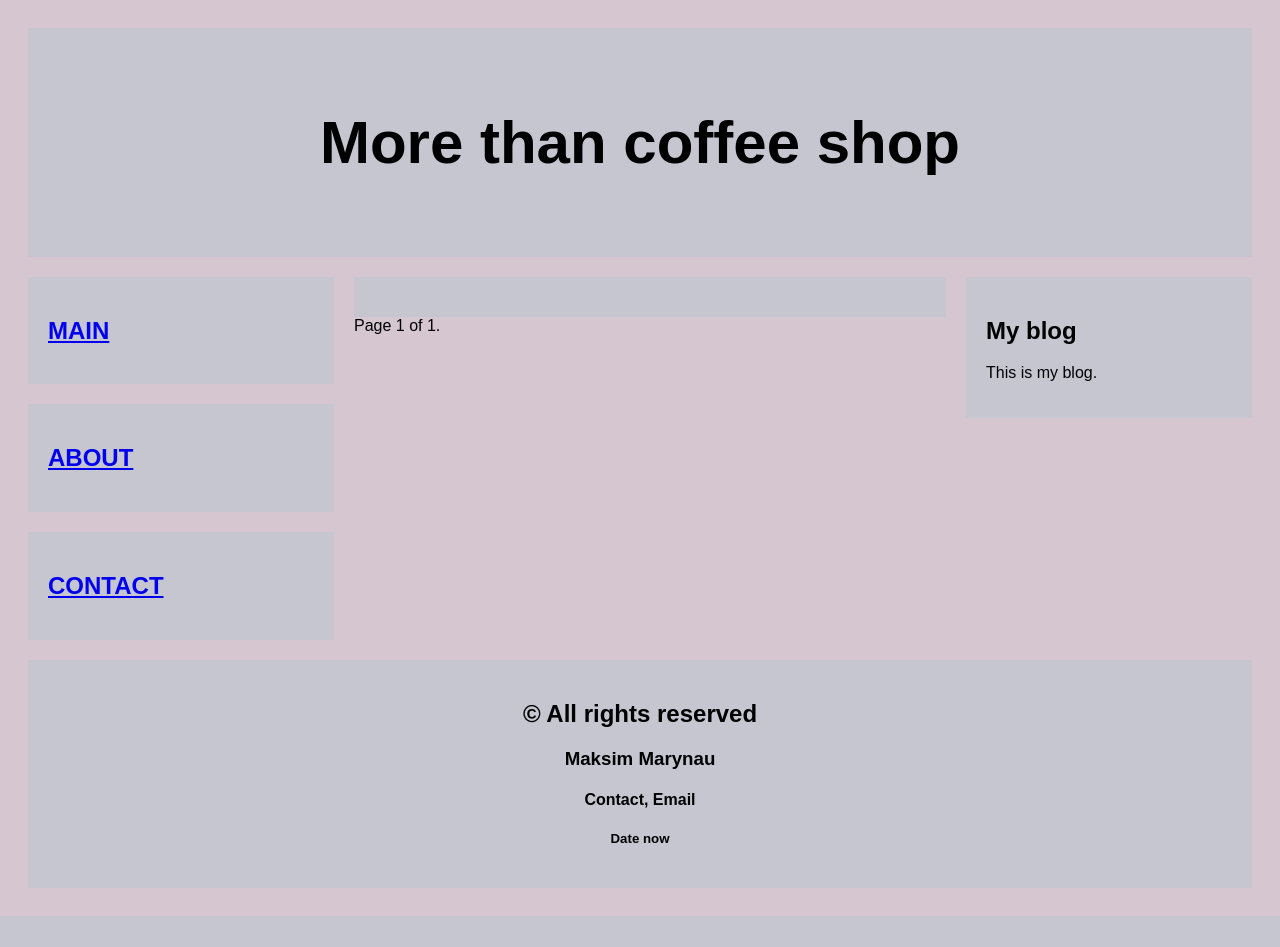
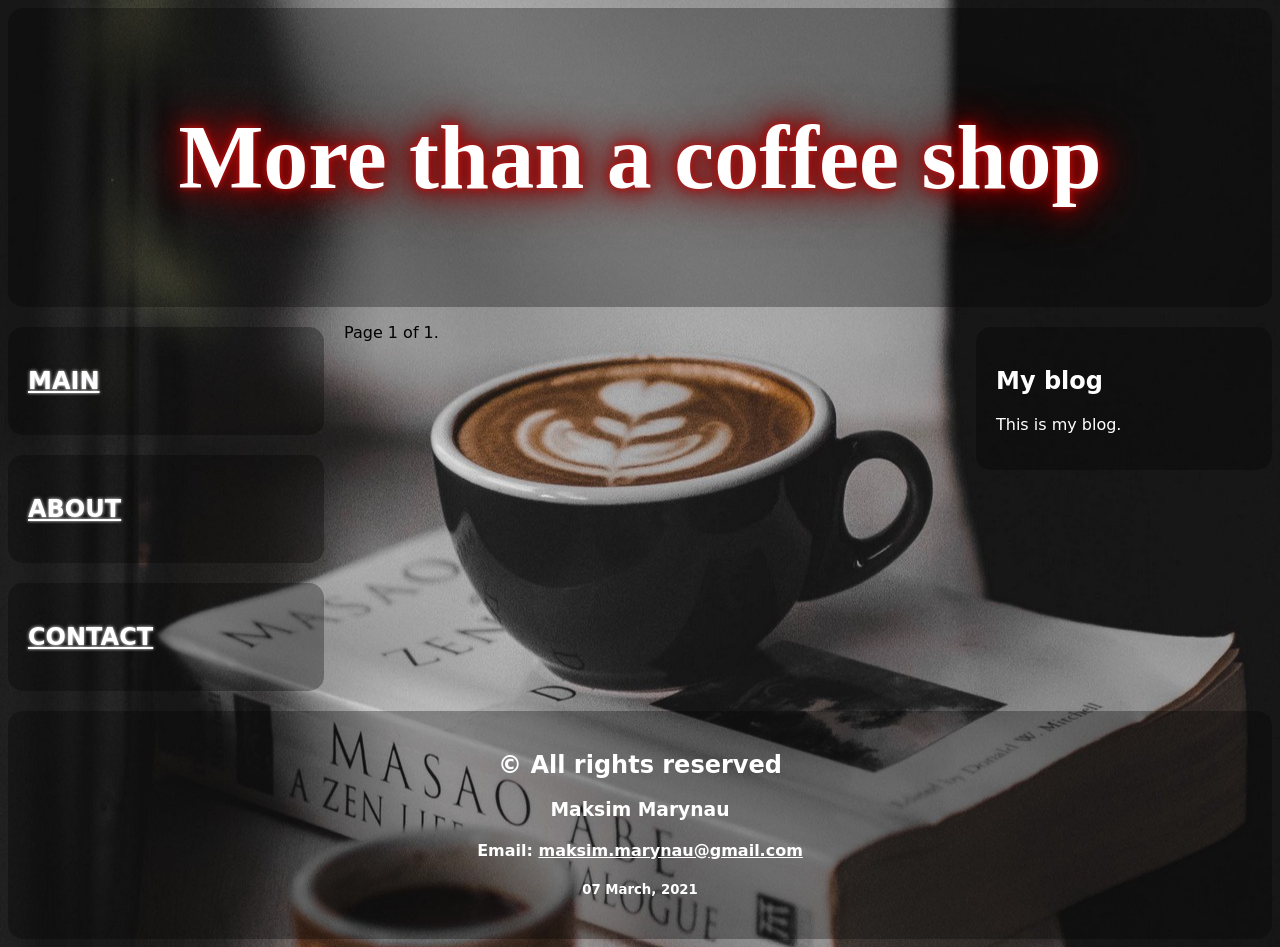
Before and after one commit to MaksimMarynau/coffee_shop, a Django app: page / in a window 1280 px wide. Before the commit the page ends 916 px from the top, so only its background shows below. Run offline with Django 3.2, Linux system fonts and the light colour scheme; data that the repository does not hold is empty.

Commit message:
made some changes with styles, templates and views.

```diff
--- a/src/coffee_shop_project/coffee_shop_project/apps/coffee_board/forms.py
+++ b/src/coffee_shop_project/coffee_shop_project/apps/coffee_board/forms.py
@@ -6,3 +6,7 @@ class CommentForm(forms.ModelForm):
     class Meta:
         model = Comment
         fields = ('name', 'email', 'body')
+        widgets = {'body': forms.Textarea(attrs={'rows':10,
+                                                   'cols':40,
+                                                   'style':'resize:none;'}),
+        }
--- a/src/coffee_shop_project/coffee_shop_project/apps/coffee_board/static/css/main.css
+++ b/src/coffee_shop_project/coffee_shop_project/apps/coffee_board/static/css/main.css
@@ -3,20 +3,67 @@
 }
 
 body {
-    font-family: Arial;
-    padding: 20px;
-    background: #D5C6D0;
+    font-family: Apple Chancery, cursive;
+    background-image: url("../coffee_back.jpg");
+    background-repeat: no-repeat;
+    background-attachment: fixed;
+    background-position: center;
 }
 
 li {
-    list-style-type: " - ";
+    list-style-type: " * ";
+}
+
+a {
+    color: white;
+}
+
+h2.updated {
+    text-shadow: 0 0 0.15em white;
+}
+
+.transparent1 {
+    background-color: rgba(0,0,0,0.3);
+    border-radius: 15px;
+}
+.transparent1.hidden {
+    background-color: rgba(0,0,0,0);
 }
 
 .header {
     padding: 30px;
-    font-size: 40px;
+    font-size: 60px;
+    font-family: Brush Script MT;
     text-align: center;
-    background: #C5C6D0;
+    min-height: 100%;
+    display: flex;
+    flex-direction: column;
+    justify-content: center;
+    align-items: center;
+    line-height: 1;
+    color: white;
+    animation: neon .08s ease-in-out infinite alternate;
+
+}
+@keyframes neon {
+  from {
+    text-shadow:
+    0 0 6px rgba(206, 18, 18,0.92),
+    0 0 30px rgba(183, 16, 16,0.34),
+    0 0 12px rgba(128, 5, 5, 0.52),
+    0 0 21px rgba(128, 5, 5, 0.92),
+    0 0 34px rgba(128, 5, 5, 0.78),
+    0 0 54px rgba(128, 5, 5, 0.92);
+  }
+  to {
+    text-shadow:
+    0 0 6px rgba(206, 18, 18,0.98),
+    0 0 30px rgba(183, 16, 16,0.42),
+    0 0 12px rgba(128, 5, 5, 0.58),
+    0 0 22px rgba(128, 5, 5, 0.84),
+    0 0 38px rgba(128, 5, 5, 0.88),
+    0 0 60px rgba(128, 5, 5, 1);
+  }
 }
 
 .leftcolumn {
@@ -37,20 +84,20 @@ li {
 }
 
 .img1 {
-    background-size: cover;
-    background-repeat: no-repeat;
-    width: 100%;
+    width: 30%;
     padding: 20px;
+    border-radius: 50%;
 }
 
 .img2 {
     width: 50%;
     height: auto;
     padding: 20px;
+    border-radius: 50%;
 }
 
 .card {
-    background-color: #C5C6D0;
+    color: white;
     padding: 20px;
     margin-top: 20px;
 }
@@ -63,11 +110,41 @@ li {
 
 .footer {
     padding: 20px;
-    background: #C5C6D0;
+    color: white;
     margin-top: 20px;
     bottom: 0px;
     width: 100%;
     text-align: center;
+}
+
+.pagination {
+  display: inline-block;
+}
+
+.pagination a {
+  color: black;
+  float: left;
+  padding: 8px 16px;
+  text-decoration: none;
+}
+.pagination a:hover {
+  background-color: #ddd;
+  border-radius: 5px;
+}
+.comment_button {
+    border: none;/ outline: none;
+    padding: 15px;
+    border-radius: 10px;
+    font-size: 18px;
+    color: white;
+    background-color: rgba(0,0,0,0.3);
+}
+
+.textcenter {
+    text-align: center;
+    padding: 10px;
+    font-size: 30px;
+    text-shadow: 0 0 0.15em white;
 }
 
 #myBtn {
@@ -77,16 +154,17 @@ li {
     right: 30px;
     z-index: 99;
     border: none;/ outline: none;
-    background-color: #C5C6EF;
-    color: black;
+    background-color: rgba(0,0,0,0.3);
+    color: white;
     cursor: pointer;
     padding: 15px;
     border-radius: 10px;
     font-size: 18px;
+    font-family: Apple Chancery, cursive;
 }
 
 #myBtn:hover {
-    background-color: #555;
+    background-color: #333;
 }
 
 @media screen and (max-width: 800px) {
--- a/src/coffee_shop_project/coffee_shop_project/apps/coffee_board/templates/base.html
+++ b/src/coffee_shop_project/coffee_shop_project/apps/coffee_board/templates/base.html
@@ -1,4 +1,5 @@
 {% load static %}
+{% load custom_tags %}
 <!DOCTYPE html>
 <html>
 <head>
@@ -7,19 +8,27 @@
 </head>
 <body>
 <button onclick="topFunction()" id="myBtn" title="Go to top">Go to top</button>
-<div class="header">
-    <h2>More than coffee shop</h2>
+<div class=transparent1>
+    <div class = "header">
+        <h2>More than a coffee shop</h2>
+    </div>
 </div>
 <div class="row">
     <div class="leftcolumn">
+        <div class="transparent1">
             <div class="card">
-            <h2><a href="{% url 'product_list' %}">MAIN</a></h2>
+                <h2 class="updated"><a href="{% url 'product_list' %}">MAIN</a></h2>
             </div>
+        </div>
+        <div class="transparent1">
             <div class="card">
-            <h2><a href="#">ABOUT</a></h2>
+                <h2 class="updated"><a href="{% url 'about' %}">ABOUT</a></h2>
             </div>
+        </div>
+        <div class="transparent1">
             <div class="card">
-            <h2><a href="#">CONTACT</a></h2>
+                <h2 class="updated"><a href="{% url 'contact' %}">CONTACT</a></h2>
+            </div>
         </div>
     </div>
     <div class="middle">
@@ -28,18 +37,21 @@
     {% endblock content %}
     </div>
     <div class="rightcolumn">
+        <div class="transparent1">
             <div class="card">
                 <h2>My blog</h2>
                 <p>This is my blog.</p>
             </div>
         </div>
     </div>
-
+</div>
+<div class=transparent1>
     <div class="footer">
         <h2>&copy; All rights reserved</h2>
         <h3>Maksim Marynau</h3>
-    <h4>Contact, Email</h4>
-    <h5>Date now</h5>
+        <h4>Email: <a href="#">maksim.marynau@gmail.com</a></h4>
+        <h5>{% date_now %}</h5>
+    </div>
 </div>
 
 <script src="{% static "js/script.js" %}"></script>
--- a/src/coffee_shop_project/coffee_shop_project/apps/coffee_board/templates/pagination.html
+++ b/src/coffee_shop_project/coffee_shop_project/apps/coffee_board/templates/pagination.html
@@ -1,13 +1,13 @@
+{% load static %}
 <div class="pagination">
-    <span class="step-links">
+    <p>
+        Page {{ page_obj.number }} of {{ page_obj.paginator.num_pages }}.
+    </p>
+    <span>
         {% if page_obj.has_previous %}
             <a href="?page=1">&laquo; first</a>
             <a href="?page={{ page_obj.previous_page_number }}">previous</a>
         {% endif %}
-
-        <span class="current">
-            Page {{ page_obj.number }} of {{ page_obj.paginator.num_pages }}.
-        </span>
 
         {% if page_obj.has_next %}
             <a href="?page={{ page_obj.next_page_number }}">next</a>
--- a/src/coffee_shop_project/coffee_shop_project/apps/coffee_board/templates/products/product_list.html
+++ b/src/coffee_shop_project/coffee_shop_project/apps/coffee_board/templates/products/product_list.html
@@ -3,17 +3,20 @@
 {% block title %}My Coffee Blog{% endblock %}
 
 {% block content %}
-    <div class="card">
+
         {% for product in my_products %}
-            <ul>
-                <h2>
+        <div class="transparent1">
+            <div class="card">
+                <h2 class='updated'>
                   <a href="{{ product.get_absolute_url }}">{{ product.title }}</a>
                 </h2>
-                <li>Posted: {{ product.publish }}</li>
+                <p>
+                    Posted: {{ product.publish }}
+                </p>
                 <img src="{{ product.products_description.image.url }}" class="img1">
-            </ul>
+            </div>
+        </div>
         {% endfor %}
-    </div>
 
     {% include "pagination.html" with page=page_obj %}
 {% endblock %}
--- /dev/null
+++ b/src/coffee_shop_project/coffee_shop_project/apps/coffee_board/templatetags/custom_tags.py
@@ -0,0 +1,9 @@
+from django import template
+from datetime import date
+
+register = template.Library()
+
+@register.simple_tag()
+def date_now():
+    current_date = date.today()
+    return current_date.strftime("%d %B, %Y")
--- a/src/coffee_shop_project/coffee_shop_project/apps/coffee_board/urls.py
+++ b/src/coffee_shop_project/coffee_shop_project/apps/coffee_board/urls.py
@@ -4,6 +4,8 @@ from . import views
 
 urlpatterns = [
     path('', views.ProductView.as_view(), name='product_list'),
+    path('about/', views.aboutView, name='about'),
+    path('contact/', views.contactView, name='contact'),
     path("<slug:slug>/", views.ProductDetailView.as_view(),
         name='product_detail'
     ),
--- a/src/coffee_shop_project/coffee_shop_project/apps/coffee_board/views.py
+++ b/src/coffee_shop_project/coffee_shop_project/apps/coffee_board/views.py
@@ -1,7 +1,7 @@
 from django.shortcuts import render, get_object_or_404, redirect
 from django.views.generic import ListView, DetailView
 from django.views.generic.base import View
-
+from django.core.paginator import Paginator
 
 # Create your views here.
 from .models import Product, Comment
@@ -10,8 +10,8 @@ from .forms import CommentForm
 class ProductView(ListView):
     model = Product
     queryset = Product.objects.filter(status='published').order_by('-publish')
+    template_name = 'products/product_list.html'
     paginate_by = 2
-    template_name = 'products/product_list.html'
     context_object_name = 'my_products'
 
 
@@ -38,3 +38,10 @@ class ProductDetailView(DetailView):
             'form':form,
             'product':product,
             })
+
+
+def aboutView(request):
+    return render(request, 'products/about.html')
+
+def contactView(request):
+    return render(request, 'products/contact.html')
```
Also changed, not shown: src/coffee_shop_project/coffee_shop_project/apps/coffee_board/templates/products/about.html (added, +18 -0 lines), src/coffee_shop_project/coffee_shop_project/apps/coffee_board/templates/products/contact.html (added, +22 -0 lines), src/coffee_shop_project/coffee_shop_project/apps/coffee_board/templates/products/product_detail.html (+7 -1 lines), src/coffee_shop_project/coffee_shop_project/apps/coffee_board/static/coffee_back.jpg (added), src/coffee_shop_project/coffee_shop_project/apps/coffee_board/templatetags/__init__.py (added). Lines whose indentation alone changed are shown as unchanged.
